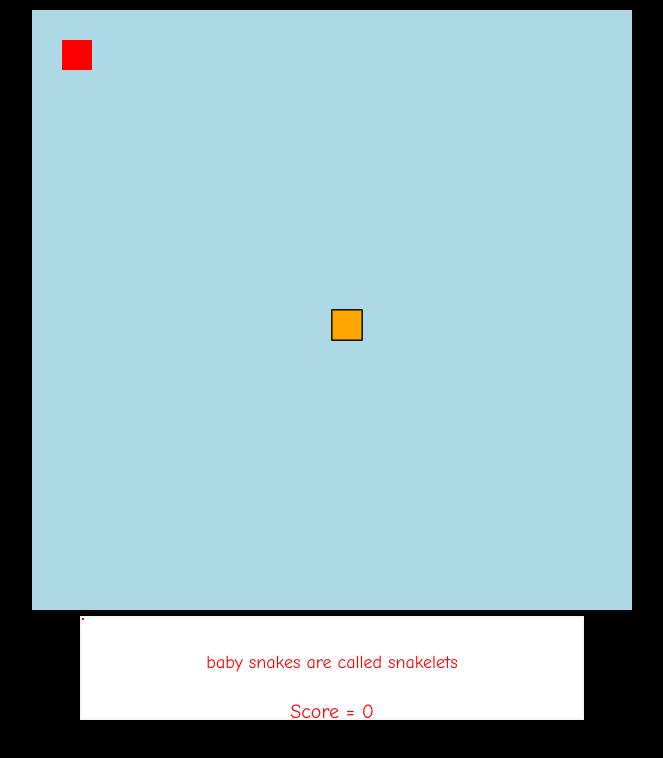
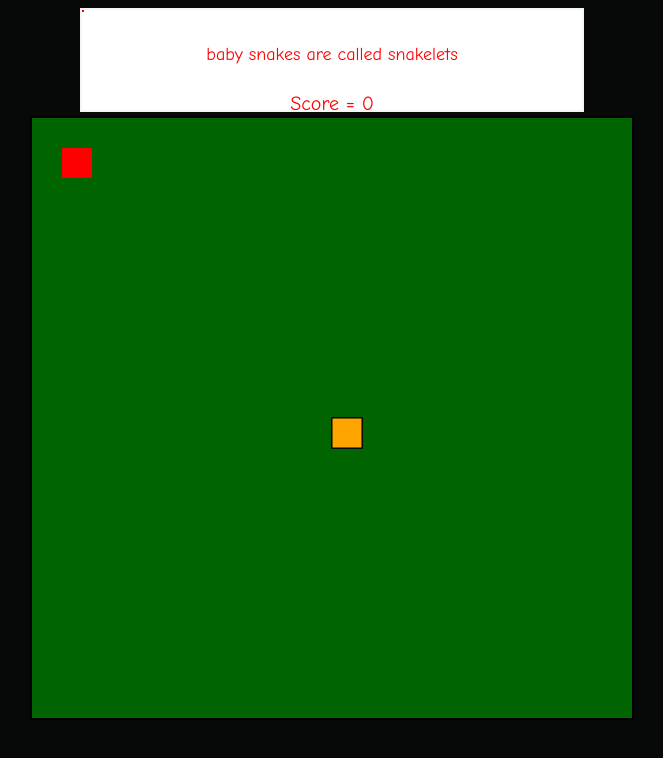
Before and after one commit to quirkyexplorer/SnakeGame, a plain HTML site: page main.html in a window 1280 px wide. Shown: the whole page, without its empty margins (308-971 px from the left). Drawn offline with Linux system fonts and the light colour scheme.

Commit message:
added sound but need to change either the eating sound or the music something is missing

```diff
--- a/index.js
+++ b/index.js
@@ -36,7 +36,7 @@ let score = 0;
 // ------------------------------------------------------------------------
 // music features
 let music = new sound("cumbiaCity.mp3");
-let eatSound;
+let eatSound = new sound("eating-sound.mp3"); // eating Sound Effect from <a href="https://pixabay.com/sound-effects/?utm_source=link-attribution&amp;utm_medium=referral&amp;utm_campaign=music&amp;utm_content=36186">Pixabay</a>
 
 // create game loop-to continously update screen
 function drawGame() {
@@ -61,7 +61,9 @@ function gameOver(time) {  // this function freezes the image when
 
        drawSnake();
        clearTimeout(time); // dont update if going
-       // outside the bounds. freeze the image.
+                            // outside the bounds. freeze the image.
+
+       music.stop(); // stop the music
     }
 
 }
@@ -73,7 +75,7 @@ function getRandomInt(min, max, tileSize) {
 }
 
 function clearScreen() {
-    ctx.fillStyle = "lightblue"; // screen is blue
+    ctx.fillStyle = "darkgreen"; // screen is blue
     ctx.fillRect(0,0, canvas.clientWidth, canvas.clientHeight); // this whole thing clears the screen
 }
 
@@ -111,13 +113,14 @@ function drawApple() {
         ctx.fillRect(appleX, appleY, tileSize, tileSize);
         if (head.x == appleX && head.y == appleY) {  // if it east the apple
             // console.log("hit");
+            eatSound.play(); // play eating sound
             appleX = getRandomInt(min, max, tileSize);
             appleY = getRandomInt(min, max, tileSize);
             newSegment = [snake[0]];
             snake.push(newSegment);
             snake.push(newSegment);
             score += 5; // updates score if hit
-            console.log(score);
+            //console.log(score);
                  };
 
 }
--- a/main.css
+++ b/main.css
@@ -1,4 +1,4 @@
 body {
     text-align: center;
-    background-color: rgb(0, 0, 0);
+    background-color: rgb(7, 8, 8);
 }
--- a/main.html
+++ b/main.html
@@ -11,9 +11,10 @@
 </head>
 
 <body>
+    <canvas id="score" width="500" height="100" style="border:2px solid #f5f5f5;"></canvas>
+    <br>
     <canvas id="canvas" width="600" height="600" style="border:2px solid #000000;"></canvas>
-    <br>
-    <canvas id="score" width="500" height="100" style="border:2px solid #f5f5f5;"></canvas>
+
     <script src="index.js"></script>
 
 
```
Also changed, not shown: 1 other file.
